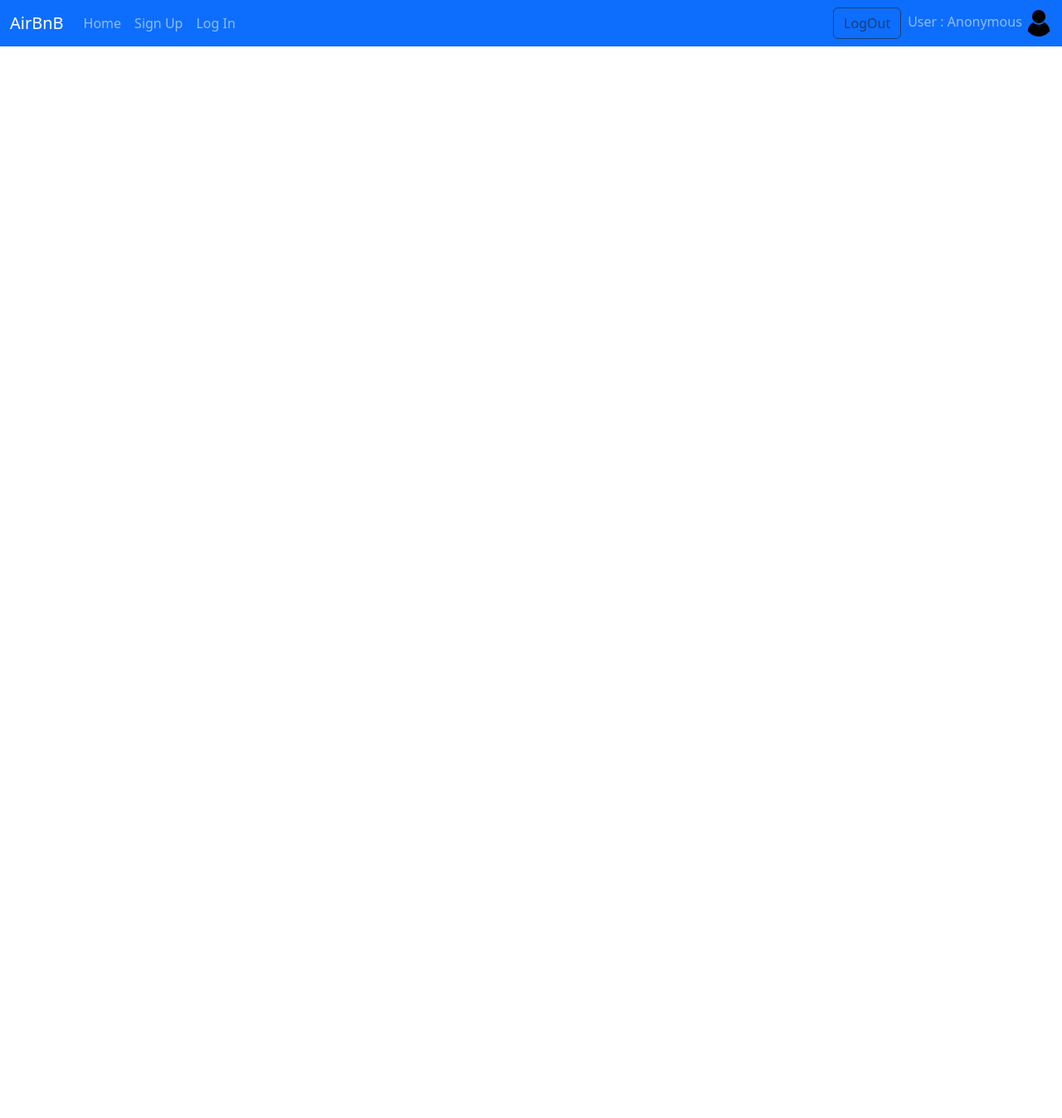
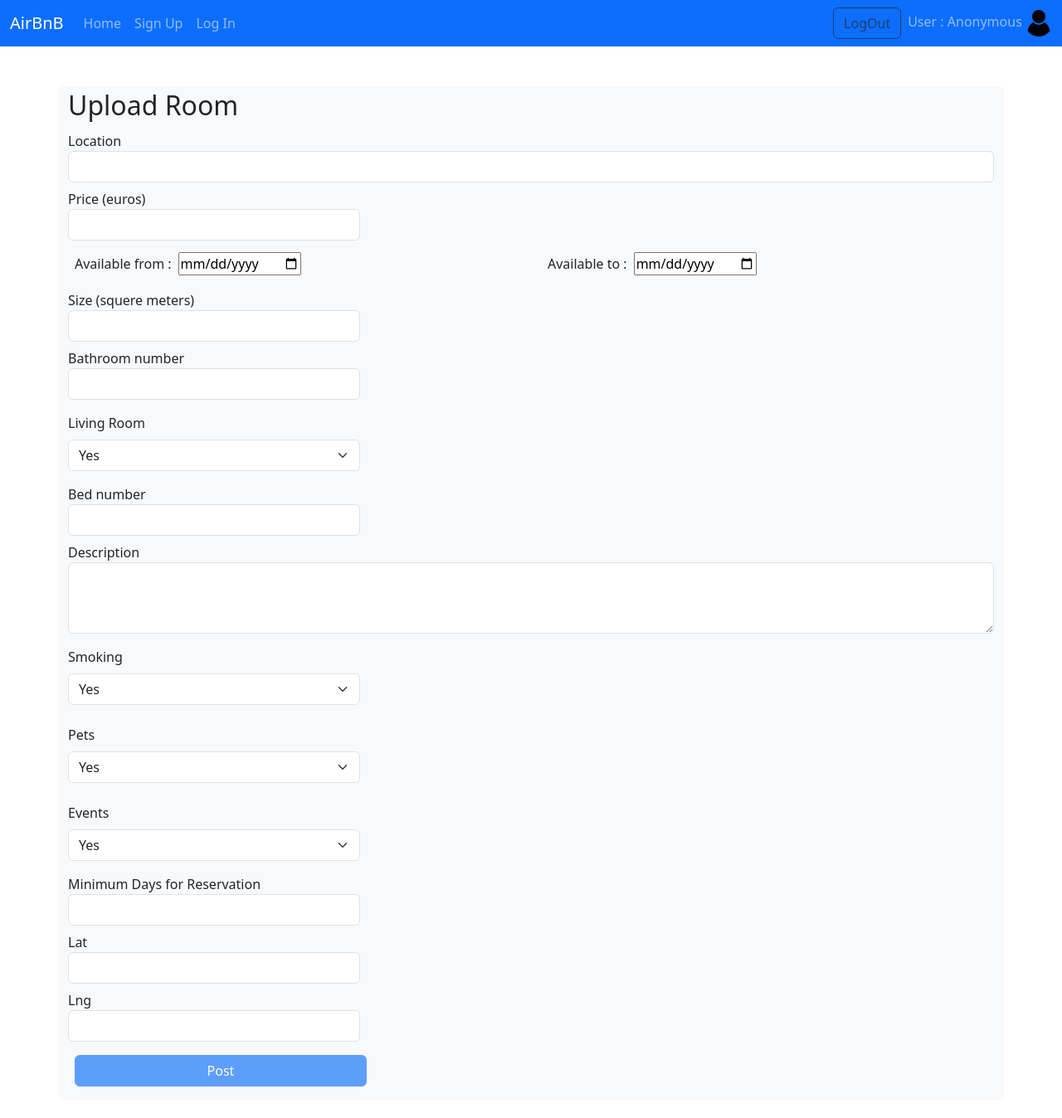
Before and after one commit to AlexGlns/AirBnb_Replica, a React (Create React App) app in the folder Frontend/airbnb_replica/: page /RoomUpload in a window 1280 px wide. Shown: the top 1348 px of the page at 83% size. Before the commit the page ends 800 px from the top, so only its background shows below. Built offline with nearby package versions, Linux system fonts and the light colour scheme.

Commit message:
Adds Upload Room Screen and functionality for host users.

```diff
--- a/Frontend/airbnb_replica/src/App.js
+++ b/Frontend/airbnb_replica/src/App.js
@@ -5,8 +5,9 @@ import MySignUp from './components/MySignUp';
 import MyLogIn from './components/MyLogIn';
 import RoomDetails from './components/RoomDetails';
 import UsePagination from './components/UsePagination';
+import RoomUpload from './components/RoomUpload';
 import {  AuthProvider } from './context/AuthContext.js'
-import { BrowserRouter, Route, Routes } from "react-router-dom";
+import { Route, Routes } from "react-router-dom";
 
 const room1 = {
   Place: "Skiathos Xwra",
@@ -33,12 +34,12 @@ function App() {
     <div className="App">
       <AuthProvider>
       <MyNavBar/>
-
       <Routes>
         <Route path="" element={<><MySearch /> <UsePagination records={hotels}/></>}/>
         <Route path="/SignUp" element={<MySignUp />} />
         <Route path="/LogIn" element={<MyLogIn/>} />
         <Route path="/RoomDetails" element={<RoomDetails />} />
+        <Route path="/RoomUpload" element={<RoomUpload />} />
       </Routes>
       </AuthProvider>
     </div>
--- a/Frontend/airbnb_replica/src/components/MyNavBar.js
+++ b/Frontend/airbnb_replica/src/components/MyNavBar.js
@@ -1,10 +1,10 @@
 import React, { useCallback, useContext } from "react";
 import { Link } from "react-router-dom";
-import userLogo from '../icons/black-male-user-symbol.png'
+import userLogo from "../icons/black-male-user-symbol.png";
 import AuthContext from "../context/AuthContext";
 
 function MyNavBar(props) {
-  let {user, logoutUser} = useContext(AuthContext);
+  let { user, logoutUser } = useContext(AuthContext);
   return (
     <nav className="navbar navbar-expand-lg navbar-expand-mid navbar-expand-sm navbar-dark bg-primary">
       <div className="container-fluid">
@@ -31,35 +31,60 @@ function MyNavBar(props) {
               </Link>
             </li>
             <li className="nav-item">
-              <Link className="nav-link" to="/SignUp">
+              <Link className="nav-link" to="/SignUp" onClick={(event) => isDesabledSignUpLogIn(user) ? event.preventDefault() : null}>
                 Sign Up
               </Link>
             </li>
             <li className="nav-item">
-              <Link className="nav-link" to="/LogIn">
+              <Link className="nav-link" to="/LogIn" onClick={(event) => isDesabledSignUpLogIn(user) ? event.preventDefault() : null}>
                 Log In
               </Link>
             </li>
+            {user.user_type === "host" ? (
+              <li className="nav-item">
+                <Link className="nav-link" to="/RoomUpload">
+                  Upload Room
+                </Link>
+              </li>
+            ) : null}
           </ul>
         </div>
         <form className="d-flex">
-        <button className="btn btn-outline-dark me-2" disabled={isDesabledLogOut(user)} onClick={() => logoutUser()} type="button">LogOut</button>
+          <button
+            className="btn btn-outline-dark me-2"
+            disabled={isDesabledLogOut(user)}
+            onClick={() => logoutUser()}
+            type="button"
+          >
+            LogOut
+          </button>
         </form>
         <div className="conainer">
-          <span className="navbar-text mr-4">User : {user.length!==0 ? user.username : "Anonymous"} </span>
-          <img style={{height:"2rem"}}  src={userLogo} alt="User Image"/>
+          <span className="navbar-text mr-4">
+            User : {user.length !== 0 ? user.username : "Anonymous"}{" "}
+          </span>
+          <img style={{ height: "2rem" }} src={userLogo} alt="User Image" />
         </div>
       </div>
     </nav>
   );
 }
 
-function isDesabledLogOut(user){
-  if (user.length === 0){
+function isDesabledLogOut(user) {
+  if (user.length === 0) {
     return true;
   }
 
   return false;
 }
 
+function isDesabledSignUpLogIn(user) {
+  if (user.length !== 0) {
+    return true;
+  }
+
+  return false;
+}
+
+
 export default MyNavBar;
--- /dev/null
+++ b/Frontend/airbnb_replica/src/components/RoomUpload.js
@@ -0,0 +1,310 @@
+import React, { useState, useContext } from "react";
+import axios from "axios";
+import AuthContext from "../context/AuthContext";
+
+function RoomUpload() {
+  let { user } = useContext(AuthContext);
+
+  const [roomInfo, setRoomInfo] = useState({
+    location: "",
+    price: "",
+    available_from: "",
+    available_to: "",
+    size: "",
+    bathroom_number: "",
+    living_room: "Yes",
+    bed_number: "",
+    description: "",
+    smoking: "Yes",
+    pets: "Yes",
+    events: "Yes",
+    min_number_reservation: "",
+    lat: "",
+    lng: "",
+    owner: user.id,
+  });
+
+  const [response, setResponse] = useState("");
+
+  const handleSubmit = (event) => {
+    console.log("handleSubmit ran");
+    event.preventDefault();
+  };
+
+  function handleData(e) {
+    const newdata = { ...roomInfo };
+    newdata[e.target.id] = e.target.value;
+    setRoomInfo(newdata);
+    console.log(newdata);
+  }
+
+  return (
+    <div className="container rounded bg-light mt-5 py-1 mb-5">
+      <h2>Upload Room</h2>
+      <form onSubmit={handleSubmit}>
+        <div className="form-group py-1">
+          <label>Location</label>
+          <input
+            type="text"
+            className="form-control"
+            onChange={(e) => handleData(e)}
+            value={roomInfo.location}
+            id="location"
+          />
+        </div>
+
+        <div className="form-group  py-1" style={{ width: "22rem" }}>
+          <label>Price (euros)</label>
+          <input
+            min="1"
+            max="1000000"
+            type="number"
+            className="form-control"
+            onChange={(e) => handleData(e)}
+            value={roomInfo.price}
+            id="price"
+          />
+        </div>
+
+        <div className="row">
+          <div className="col-md-6 mb-1 py-1">
+            <label htmlFor="inputDate1" className="m-2">
+              Available from :
+            </label>
+            <input
+              type="date"
+              id="available_from"
+              onChange={(e) => handleData(e)}
+              value={roomInfo.available_from}
+            ></input>
+          </div>
+
+          <div className="col-md-6 mb-1 py-1">
+            <label htmlFor="inputDate2" className="m-2">
+              Available to :
+            </label>
+            <input
+              type="date"
+              id="available_to"
+              onChange={(e) => handleData(e)}
+              value={roomInfo.available_to}
+            ></input>
+          </div>
+        </div>
+
+        <div className="form-group  py-1" style={{ width: "22rem" }}>
+          <label>Size (squere meters)</label>
+          <input
+            min="1"
+            max="1000000"
+            type="number"
+            className="form-control"
+            id="size"
+            onChange={(e) => handleData(e)}
+            value={roomInfo.size}
+          />
+        </div>
+
+        <div className="form-group  py-1" style={{ width: "22rem" }}>
+          <label>Bathroom number</label>
+          <input
+            min="1"
+            max="1000000"
+            type="number"
+            className="form-control"
+            id="bathroom_number"
+            onChange={(e) => handleData(e)}
+            value={roomInfo.bathroom_number}
+          />
+        </div>
+
+        <div className="form-group  py-1" style={{ width: "22rem" }}>
+          <label className="py-2" htmlFor="formGroupExampleInput">
+            Living Room
+          </label>
+          <select
+            className="form-select mb-2"
+            id="living_room"
+            onChange={(e) => handleData(e)}
+            value={roomInfo.living_room}
+          >
+            <option value="Yes">Yes</option>
+            <option value="No">No</option>
+          </select>
+        </div>
+
+        <div className="form-group  py-1" style={{ width: "22rem" }}>
+          <label>Bed number</label>
+          <input
+            min="1"
+            max="1000000"
+            type="number"
+            className="form-control"
+            id="bed_number"
+            onChange={(e) => handleData(e)}
+            value={roomInfo.bed_number}
+          />
+        </div>
+
+        <div className="form-group py-1">
+          <label htmlFor="exampleFormControlTextarea1">Description</label>
+          <textarea
+            className="form-control"
+            id="description"
+            onChange={(e) => handleData(e)}
+            value={roomInfo.description}
+            rows="3"
+          ></textarea>
+        </div>
+
+        <div className="form-group  py-1" style={{ width: "22rem" }}>
+          <label className="py-2" htmlFor="formGroupExampleInput">
+            Smoking
+          </label>
+          <select
+            className="form-select mb-2"
+            id="smoking"
+            onChange={(e) => handleData(e)}
+            value={roomInfo.smoking}
+          >
+            <option value="Yes">Yes</option>
+            <option value="No">No</option>
+          </select>
+        </div>
+
+        <div className="form-group  py-1" style={{ width: "22rem" }}>
+          <label className="py-2" htmlFor="formGroupExampleInput">
+            Pets
+          </label>
+          <select
+            className="form-select mb-2"
+            id="pets"
+            onChange={(e) => handleData(e)}
+            value={roomInfo.pets}
+          >
+            <option value="Yes">Yes</option>
+            <option value="No">No</option>
+          </select>
+        </div>
+
+        <div className="form-group  py-1" style={{ width: "22rem" }}>
+          <label className="py-2" htmlFor="formGroupExampleInput">
+            Events
+          </label>
+          <select
+            className="form-select mb-2"
+            id="events"
+            onChange={(e) => handleData(e)}
+            value={roomInfo.events}
+          >
+            <option value="Yes">Yes</option>
+            <option value="No">No</option>
+          </select>
+        </div>
+
+        <div className="form-group  py-1" style={{ width: "22rem" }}>
+          <label>Minimum Days for Reservation</label>
+          <input
+            min="1"
+            max="1000000"
+            type="number"
+            className="form-control"
+            id="min_number_reservation"
+            onChange={(e) => handleData(e)}
+            value={roomInfo.min_number_reservation}
+          />
+        </div>
+
+        <div className="form-group  py-1" style={{ width: "22rem" }}>
+          <label>Lat</label>
+          <input
+            type="number"
+            className="form-control"
+            id="lat"
+            onChange={(e) => handleData(e)}
+            value={roomInfo.lat}
+          />
+        </div>
+
+        <div className="form-group  py-1" style={{ width: "22rem" }}>
+          <label>Lng</label>
+          <input
+            type="number"
+            className="form-control"
+            id="lng"
+            onChange={(e) => handleData(e)}
+            value={roomInfo.lng}
+          />
+        </div>
+        <div className="d-grid gap-2 py-1">
+          <button
+            type="submit"
+            id="uploadRoomButton"
+            className="btn btn-primary m-2"
+            style={{ width: "22rem" }}
+            disabled={isDesabled(roomInfo)}
+            onClick={async () => {
+              try {
+                await axios
+                  .post(
+                    `https://127.0.0.1:8000/api/properties/create/`,
+                    roomInfo
+                  )
+                  .then((res) => {
+                    console.log(res.status, res.data);
+                    setResponse(res);
+                  })
+                  .catch((error) => {
+                    setResponse(400);
+                    console.log(error);
+                  });
+              } catch (e) {
+                setResponse(400);
+                console.log(e);
+              }
+            }}
+          >
+            Post
+          </button>
+        </div>
+      </form>
+      {statusMessages(response)}
+    </div>
+  );
+}
+
+function isDesabled(roomInfo) {
+  if (
+    roomInfo.location === "" ||
+    roomInfo.price === "" ||
+    roomInfo.available_from === "" ||
+    roomInfo.available_to === "" ||
+    roomInfo.size === "" ||
+    roomInfo.bathroom_number === "" ||
+    roomInfo.bed_number === "" ||
+    roomInfo.lat === "" ||
+    roomInfo.lng === "" ||
+    roomInfo.min_number_reservation === ""
+  ) {
+    return true;
+  }
+
+  return false;
+}
+
+function statusMessages(status) {
+  if (status === "") {
+    return;
+  }
+  if (status >= 400) {
+    return (
+      <h5 className="text-danger">
+        Error Uploading Room. Something went wrong.
+      </h5>
+    );
+  } else {
+    return <h5 className="text-success">Room Uploaded Successfully</h5>;
+  }
+}
+
+export default RoomUpload;
```
Also changed, not shown: Frontend/airbnb_replica/src/components/MySignUp.js (+15 -24 lines), 1 other file (tests, documents, lock files or other folders).
